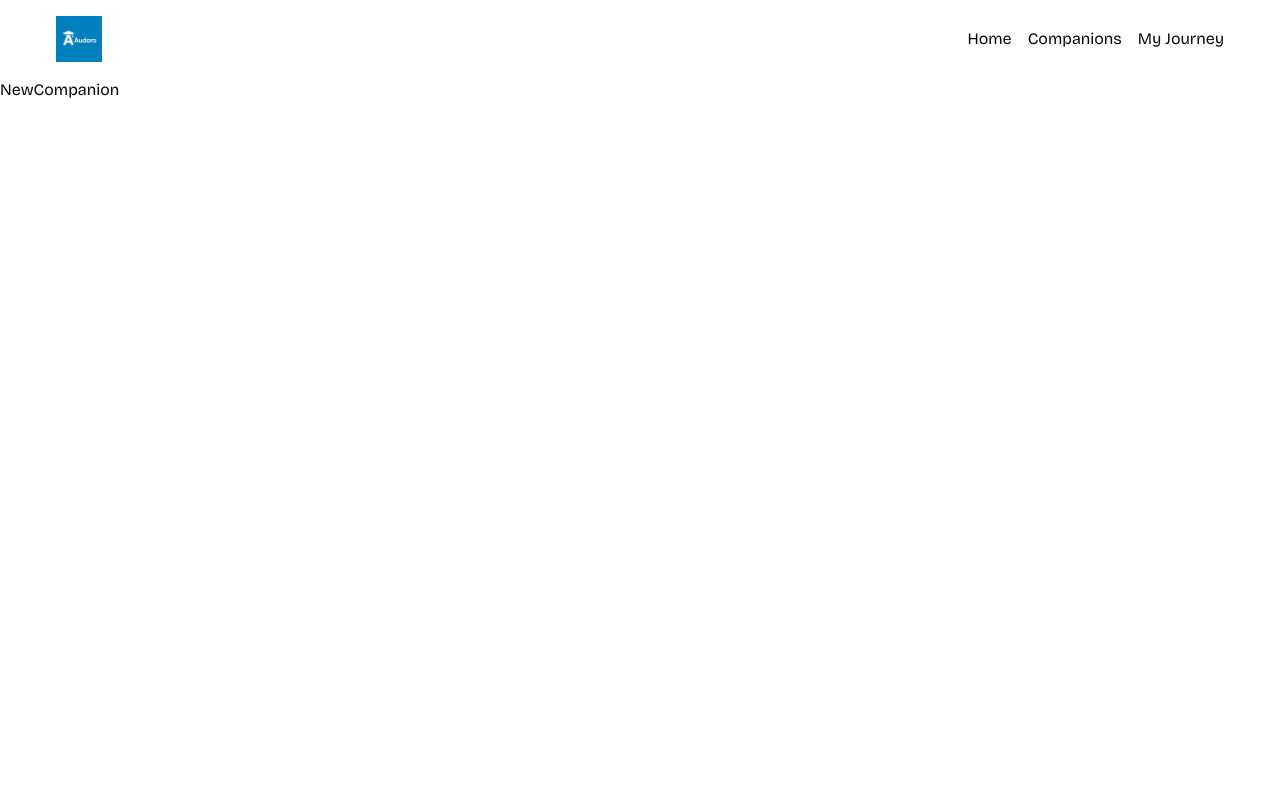
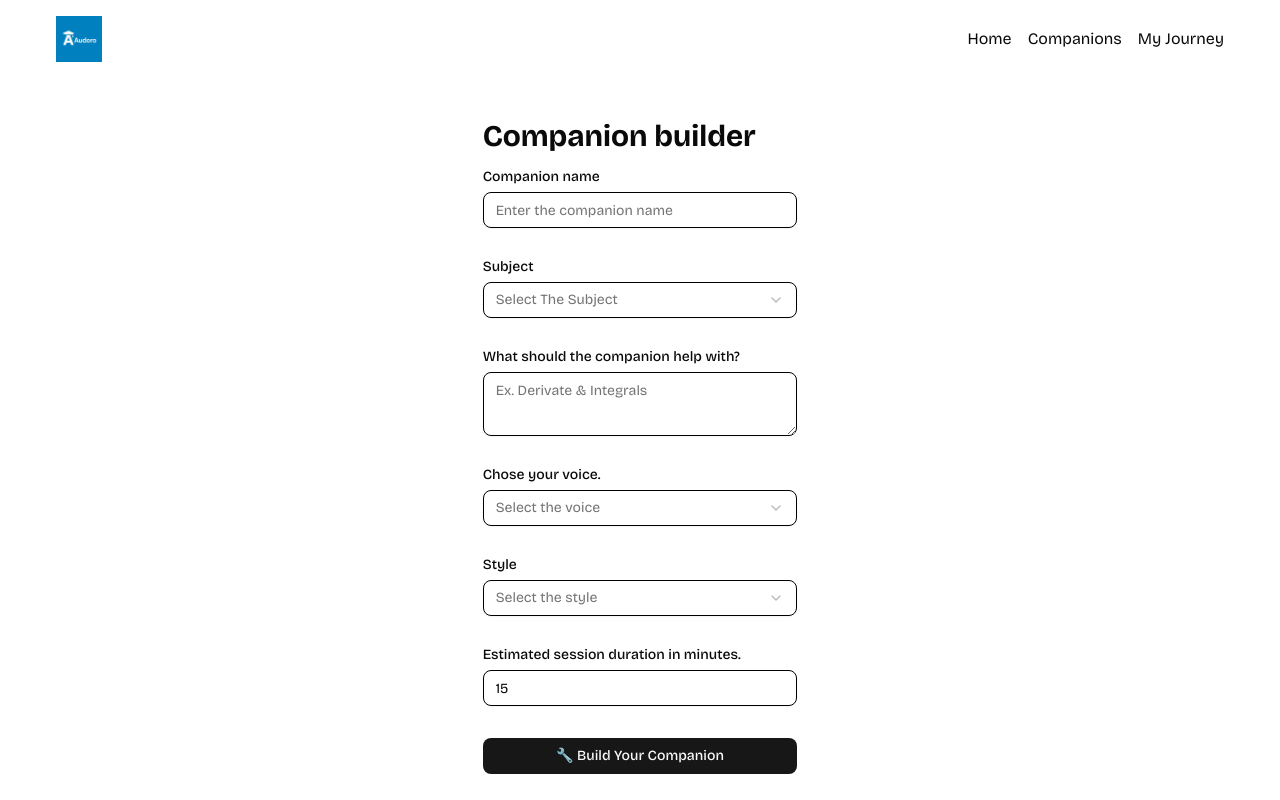
Before and after one commit to PilarczykM/Audoro, a Next.js app: page /companions/new in a window 1280 px wide. Built offline with nearby package versions, Linux system fonts and the light colour scheme.

Commit message:
Use companion form component in new page.

```diff
--- a/app/companions/new/page.tsx
+++ b/app/companions/new/page.tsx
@@ -1,4 +1,13 @@
+import CompanionForm from '@/components/CompanionForm'
+
 function NewCompanion() {
-  return <div>NewCompanion</div>
+  return (
+    <main className="min-lg:w-1/3 min-md:w-2/3 flex justify-center items-center">
+      <article className="w-full gap-4 flex flex-col">
+        <h1>Companion builder</h1>
+        <CompanionForm />
+      </article>
+    </main>
+  )
 }
 export default NewCompanion
```
